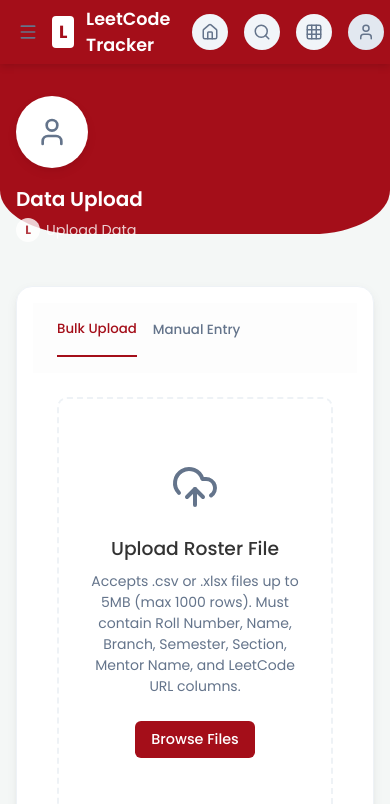
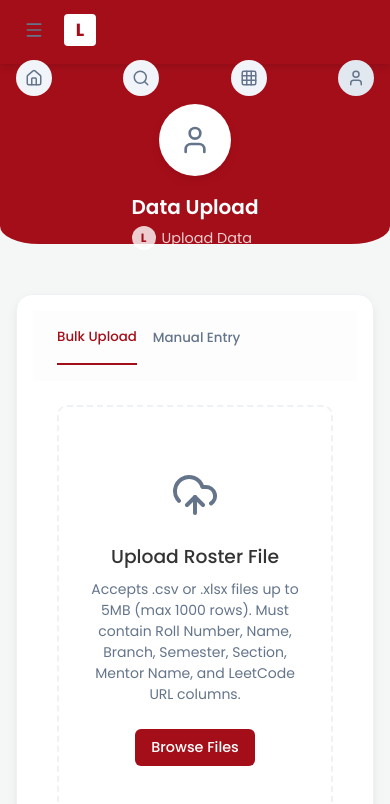
Before and after one commit to armaan002609/leetcode-tracker, a Next.js app: page /upload in a window 390 px wide. Shown: the top 804 px of the page. Built offline with nearby package versions, Linux system fonts and the light colour scheme.

Commit message:
feat: make dashboard responsive for mobile and tablet

```diff
--- a/src/app/admin/assignments/page.tsx
+++ b/src/app/admin/assignments/page.tsx
@@ -307,7 +307,8 @@
               {assignments.length === 0 ? (
                 <div className="p-8 text-center text-muted">No assignments created yet.</div>
               ) : (
-                <table className="data-table">
+                <div className="data-table-wrapper">
+                  <table className="data-table">
                   <thead>
                     <tr>
                       <th style={{padding: '12px 16px'}}>Question</th>
@@ -428,13 +429,14 @@
                     ))}
                   </tbody>
                 </table>
+                </div>
               )}
             </div>
 
             </div>
 
             {/* Right Column: Student Lookup */}
-            <div style={{ flex: '0 0 400px', width: '100%', display: 'flex', flexDirection: 'column', gap: '24px' }}>
+            <div style={{ flex: '1 1 100%', minWidth: '300px', display: 'flex', flexDirection: 'column', gap: '24px' }}>
               <div className="dashboard-card" style={{ margin: 0 }}>
                 <div className="card-header">
                   <h3 className="card-title">Student Lookup</h3>
--- a/src/app/globals.css
+++ b/src/app/globals.css
@@ -542,29 +542,69 @@
   }
 
   .topnav {
-    padding: 0 16px;
+    padding: 12px 16px;
+    flex-wrap: wrap;
+    gap: 12px;
+  }
+
+  .topnav-brand span {
+    display: none; /* Hide 'LeetCode Tracker' text on small screens */
+  }
+
+  .hide-text-on-mobile span {
+    display: none;
+  }
+
+  .hide-on-mobile {
+    display: none !important;
+  }
+
+  .topnav-actions {
+    width: 100%;
+    justify-content: space-between;
+  }
+
+  .topnav-actions .search-wrapper {
+    flex-grow: 1;
+    width: auto !important;
   }
 
   .curved-banner {
     width: 100%;
-    border-bottom-right-radius: 20%;
-    border-bottom-left-radius: 20%;
-    top: -50px;
-    height: 220px;
+    border-bottom-right-radius: 10%;
+    border-bottom-left-radius: 10%;
+    top: 0;
+    height: auto;
+    min-height: 180px;
+    position: absolute;
   }
 
   .profile-banner {
     flex-direction: column;
-    align-items: flex-start;
-    padding: 16px 0 24px 0;
+    align-items: center;
+    padding: 24px 0;
+    text-align: center;
+  }
+
+  .profile-banner-info h1 {
+    font-size: 1.5rem;
+  }
+
+  .profile-banner-info p {
+    font-size: 0.9rem;
   }
 
   .quick-stats-bar {
-    margin-left: 0 !important;
-    margin-top: 16px;
-    gap: 24px !important;
+    margin: 16px 0 0 0 !important;
+    gap: 12px !important;
     flex-wrap: wrap;
     width: 100%;
+    justify-content: center;
+  }
+
+  .quick-stat {
+    flex: 1 1 45%;
+    min-width: 140px;
   }
 
   .table-actions {
@@ -584,8 +624,12 @@
   }
 
   .quick-stats-bar {
-    gap: 16px !important;
     flex-direction: column;
+    align-items: center;
+  }
+
+  .quick-stat {
+    width: 100%;
   }
 }
 
```
Also changed, not shown: src/app/admin/data/page.tsx (+5 -5 lines), src/app/page.tsx (+9 -9 lines).
